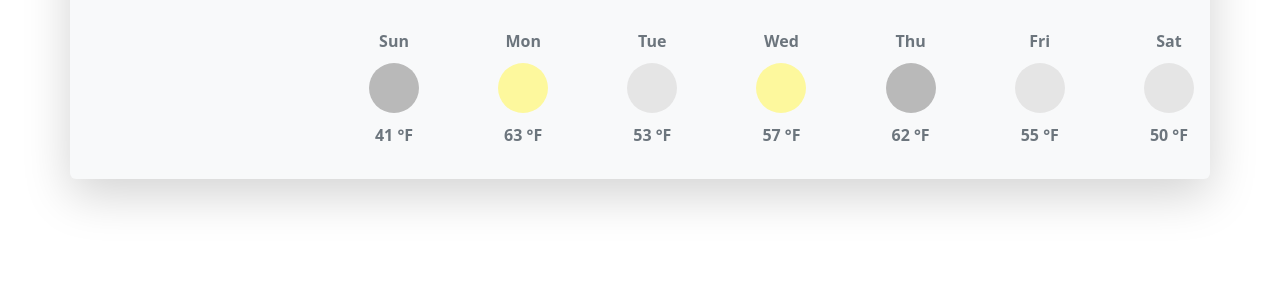
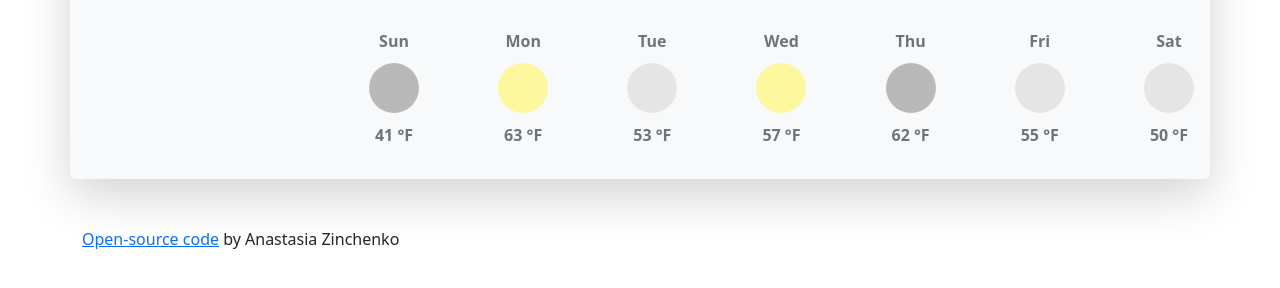
Before and after one commit to anastasiazi/she-codes-weather-app, a plain HTML site: page index.html in a window 1280 px wide. Shown: the part 336-624 px from the top of the page. Drawn offline with nearby package versions, Linux system fonts and the light colour scheme.

Commit message:
open-source added

```diff
--- a/index.html
+++ b/index.html
@@ -143,6 +143,10 @@
 			</div>
 		</div>
 	</div>
+	<div class="container">
+		<a href="https://github.com/anastasiazi/she-codes-weather-app" target="_blank">Open-source code</a>
+		<span>by Anastasia Zinchenko</span>
+	</div>
 	<script
 			src="src/index.js"></script>
 </body>
```
